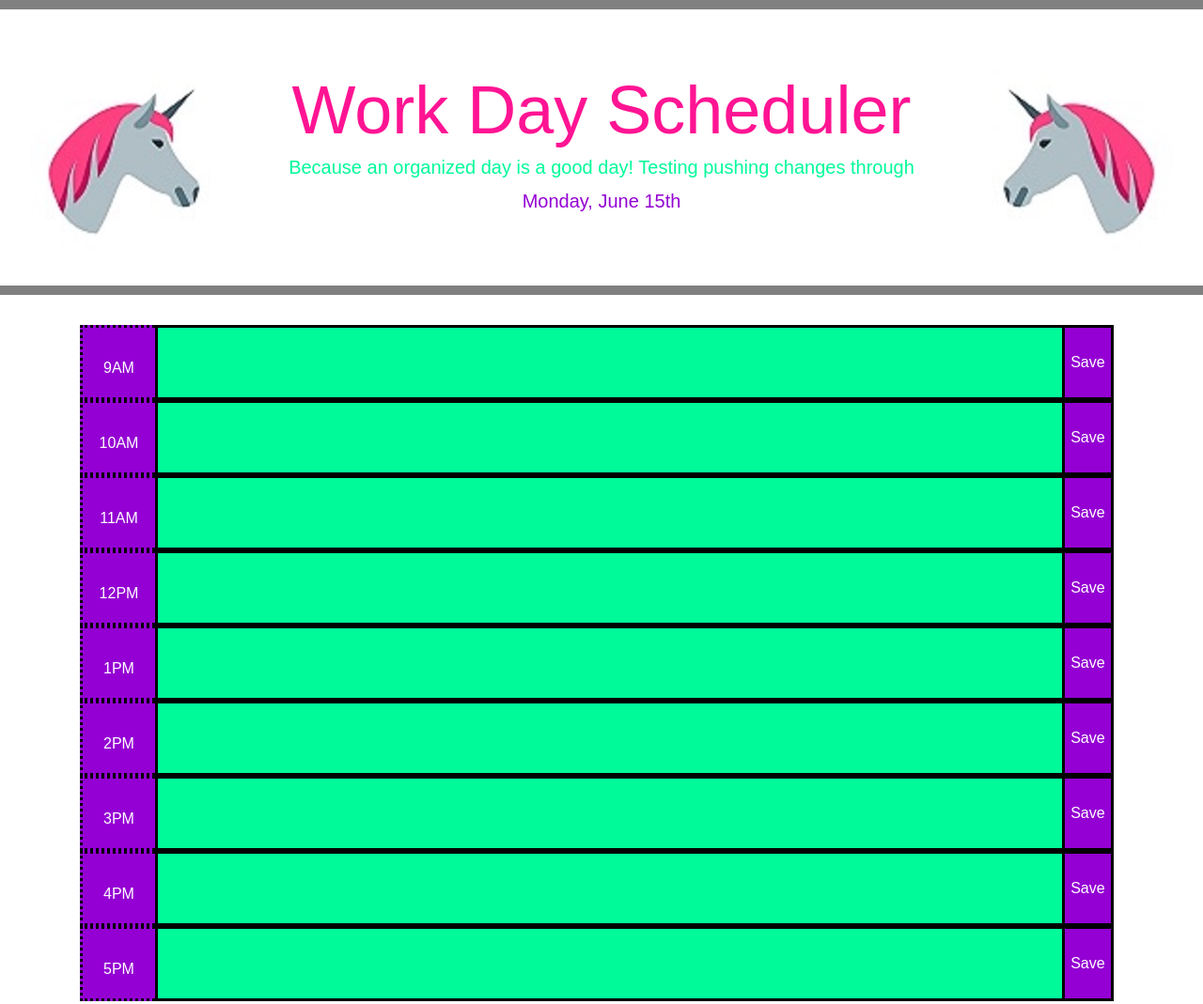
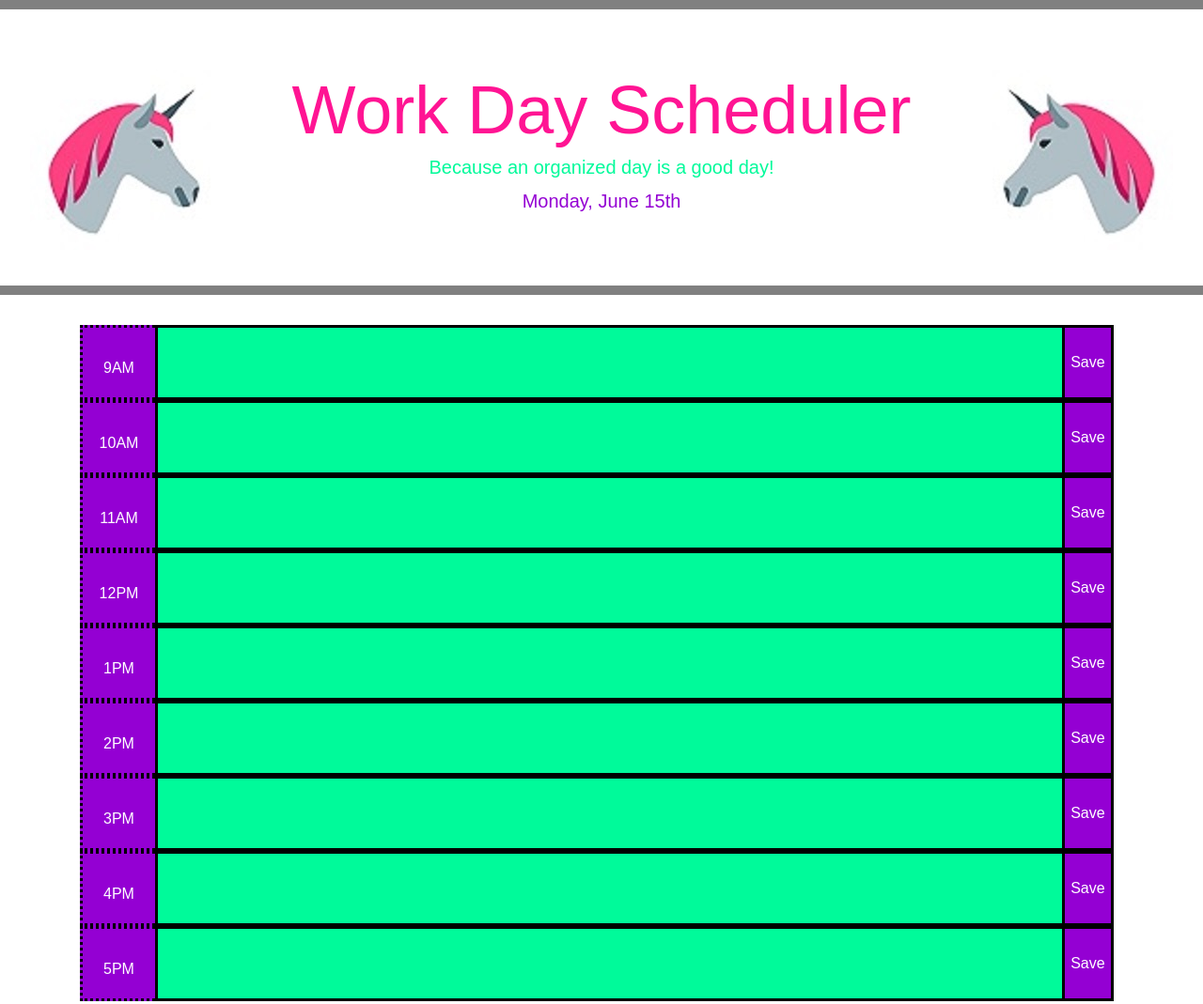
Before and after one commit to melindawinter/work-day-scheduler, a plain HTML site: page index.html in a window 1280 px wide. Shown: the top 1069 px of the page at 94% size. Drawn offline with nearby package versions, Linux system fonts and the light colour scheme.

Commit message:
final changes

```diff
--- a/index.html
+++ b/index.html
@@ -30,7 +30,7 @@
        <img id="unicorn2" src="Assets/images/small-unicorn-icon-flip.jpg"></img>
        <h1 class="display-3">Work Day Scheduler</h1>
 
-      <p class="lead">Because an organized day is a good day! Testing pushing changes through</p>
+      <p class="lead">Because an organized day is a good day!</p>
       <p id="currentDay" class="lead"></p>
     </header>
     <div class="container" id="hour-div">
```
